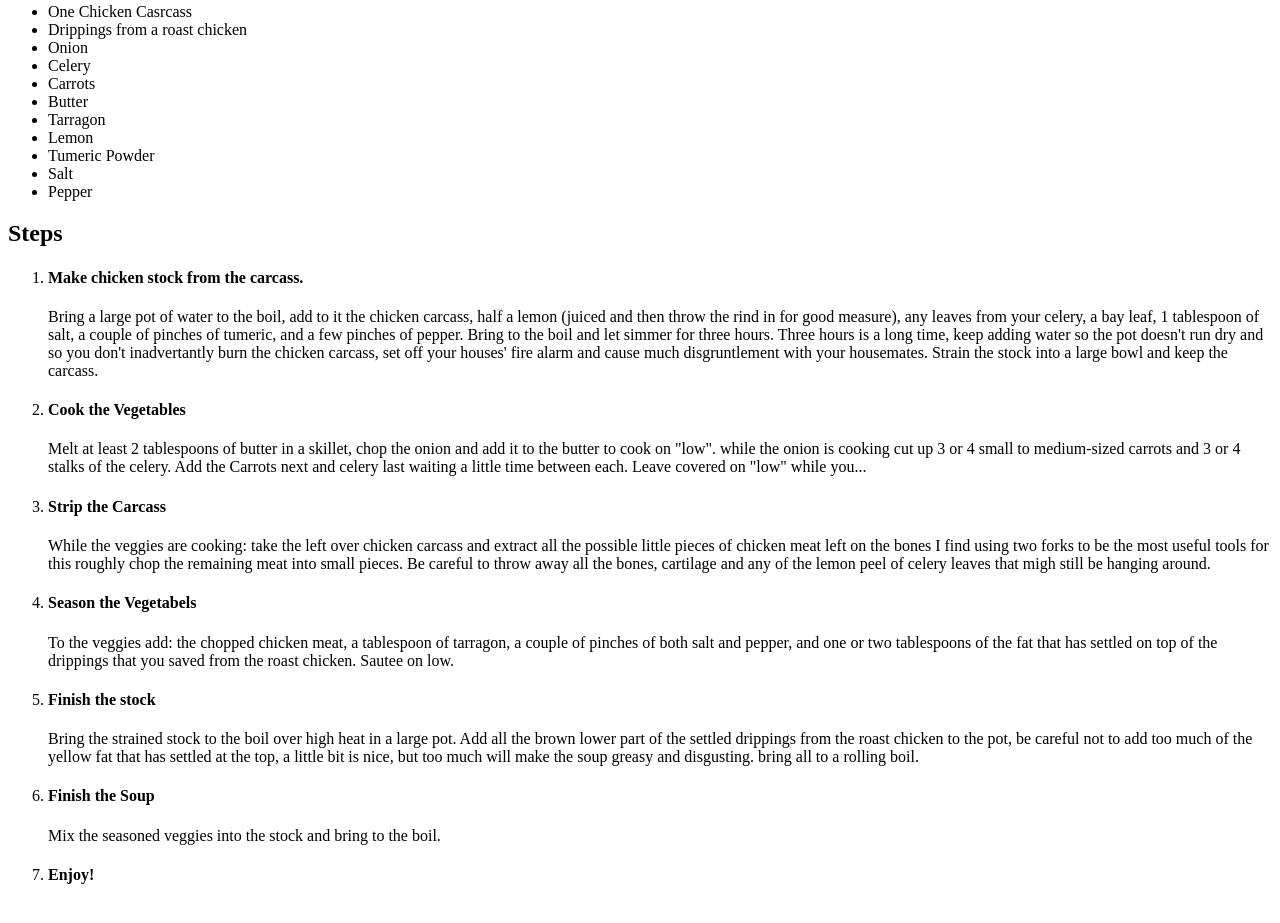
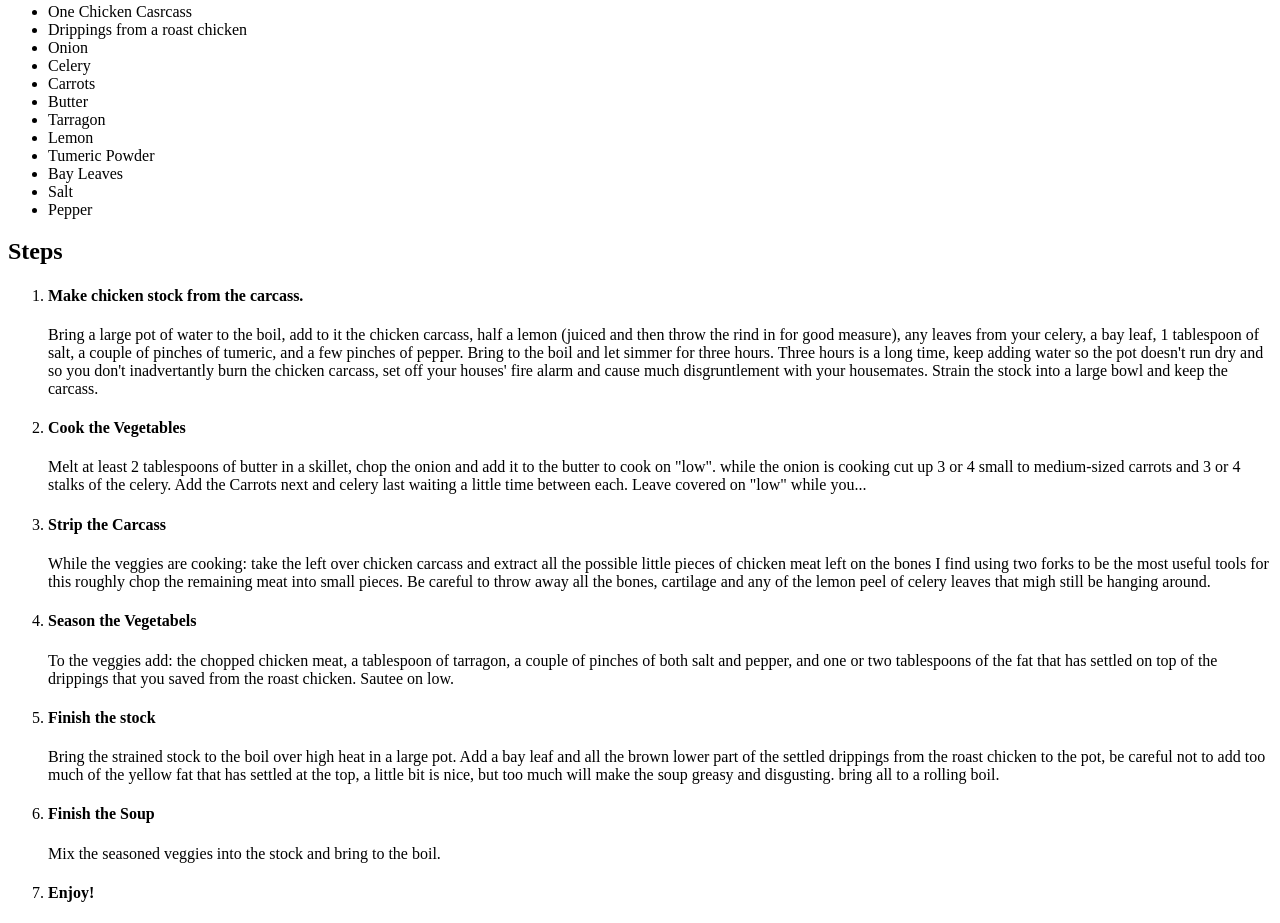
Before and after one commit to duncanshipton/odin-recipes, a plain HTML site: page recipes/chicken-soup.html in a window 1280 px wide. Shown: the part 1433-2356 px from the top of the page. Drawn offline with Linux system fonts and the light colour scheme.

Commit message:
Edit Chix Soup Recipe

```diff
--- a/recipes/chicken-soup.html
+++ b/recipes/chicken-soup.html
@@ -22,6 +22,7 @@
                 <li>Tarragon</li>
                 <li>Lemon</li>
                 <li>Tumeric Powder</li>
+                <li>Bay Leaves</li>
                 <li>Salt</li>
                 <li>Pepper</li>
 
@@ -51,7 +52,7 @@
 
                 <li>
                     <h4>Finish the stock</h4>
-                    <p> Bring the strained stock to the boil over high heat in a large pot. Add all the brown lower part of the settled drippings from the roast chicken to the pot, be careful not to add too much of the yellow fat that has settled at the top, a little bit is nice, but too much will make the soup greasy and disgusting. bring all to a rolling boil.</p>
+                    <p> Bring the strained stock to the boil over high heat in a large pot. Add a bay leaf and all the brown lower part of the settled drippings from the roast chicken to the pot, be careful not to add too much of the yellow fat that has settled at the top, a little bit is nice, but too much will make the soup greasy and disgusting. bring all to a rolling boil.</p>
                 </li>
 
                 <li>
```
